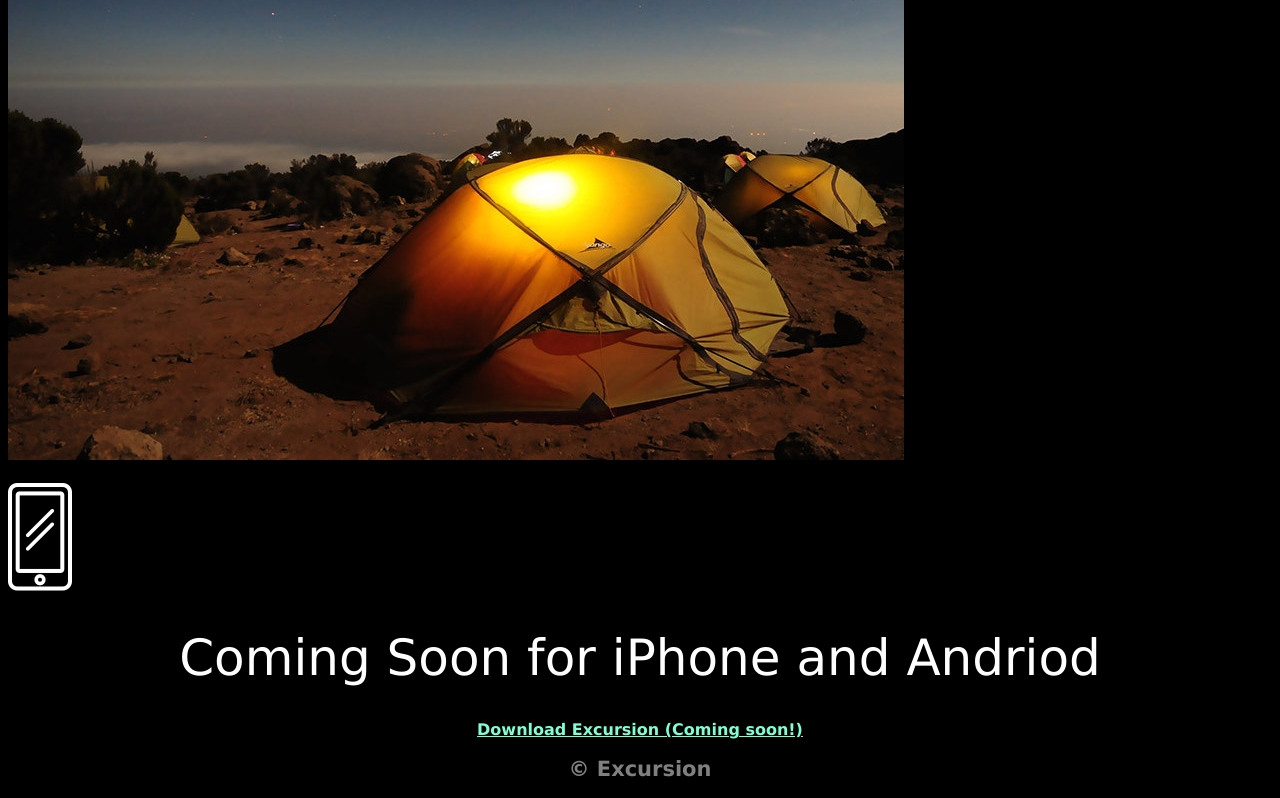
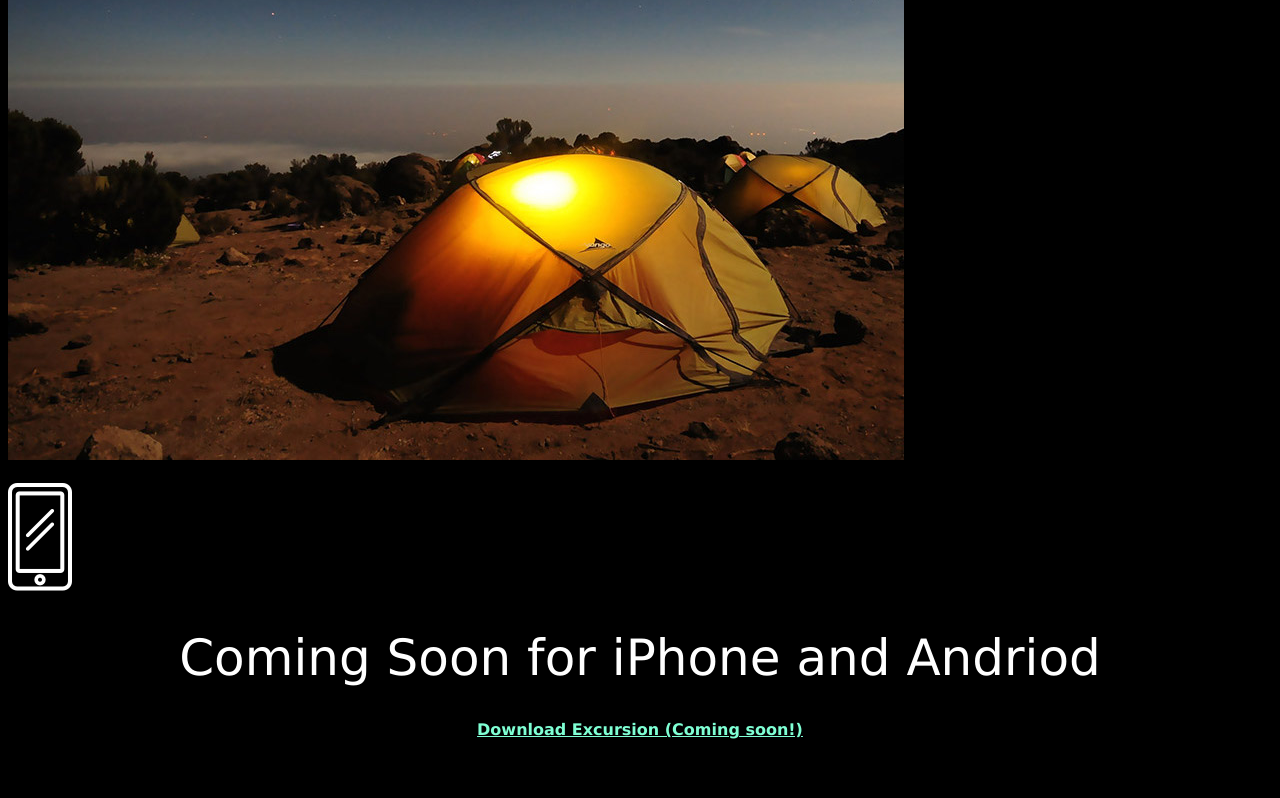
Before and after one commit to W4rt33n13/excursion, a plain HTML site: page index.html in a window 1280 px wide. Shown: the part 547-1345 px from the top of the page. Drawn offline with Linux system fonts and the light colour scheme.

Commit message:
footer heading changed to paragraph

```diff
--- a/index.html
+++ b/index.html
@@ -24,7 +24,7 @@
       <h1>Coming Soon for iPhone and Andriod</h2>
       <a href="#"><h3>Download Excursion (Coming soon!)</h3></a>
       <footer>
-        <h2 >&copy Excursion</h2>
+        <p>&copy Excursion</p>
       </footer>
   </body>
 
```
